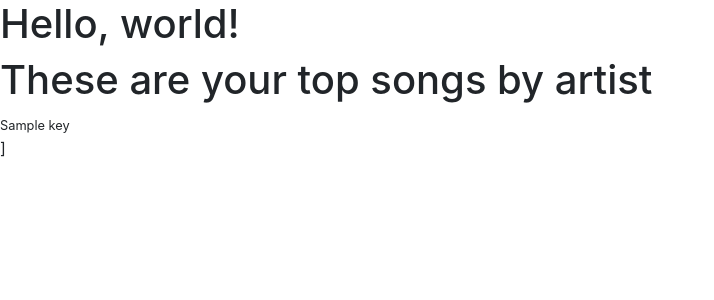
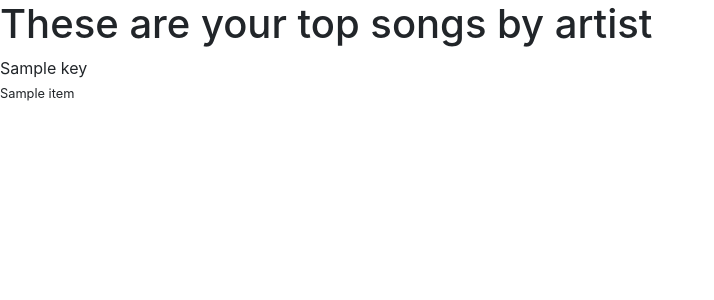
Before and after one commit to nikumar1013/my-spotify-data, a Flask app: template templates/tracks.html in a window 1280 px wide. Shown: the top 300 px of the page, without its empty margins (0-714 px from the left). Run offline with Flask 2, Linux system fonts and the light colour scheme; the template is opened without the code that fills it: most values are stand-ins (such as "Sample title", 1, 10 or a date in 2020); some libraries are stand-ins or nearby versions.

Commit message:
fixed formatting issue

```diff
--- a/main.py
+++ b/main.py
@@ -5,6 +5,7 @@ from flask import Flask, request, redirect, g, render_template
 from urllib.parse import quote
 
 app = Flask(__name__)
+
 
 # API Keys
 client_id = "26b7856504274aaf8e73196314a11837"
@@ -125,19 +126,19 @@ def display_top_tracks_by_artist():
     # Obtain an access token and use it to access the Spotify API
     auth_header = {"Authorization": "Bearer {}".format(access_token)}
     top_tracks_by_artist_data = get_top_tracks_by_artist(auth_header)
-
-    # Convert every id in the dictionary to a name
-    temp_dict = {}
-    for artist_id in top_tracks_by_artist_data:
-        temp_list = []
-        track_id_list = top_tracks_by_artist_data.get(artist_id)
-        for track_id in track_id_list:
-            track_name = convert_id_to_name(auth_header, 'tracks', track_id)
-            temp_list.append(track_name)
-        artist_name = convert_id_to_name(auth_header, 'artists', artist_id)
-        temp_dict[artist_name] = temp_list
-    top_tracks_by_artist_data = temp_dict
-    print(top_tracks_by_artist_data)
+    if len(tracks_cache) == 0:
+        # Convert every id in the dictionary to a name
+        temp_dict = {}
+        for artist_id in top_tracks_by_artist_data:
+            temp_list = []
+            track_id_list = top_tracks_by_artist_data.get(artist_id)
+            for track_id in track_id_list:
+                track_name = convert_id_to_name(auth_header, 'tracks', track_id)
+                temp_list.append(track_name)
+            artist_name = convert_id_to_name(auth_header, 'artists', artist_id)
+            temp_dict[artist_name] = temp_list
+        top_tracks_by_artist_data = temp_dict
+        tracks_cache = top_tracks_by_artist_data
 
     # Render HTML with the desired data
     return render_template("tracks.html", content=top_tracks_by_artist_data)
--- a/templates/tracks.html
+++ b/templates/tracks.html
@@ -11,11 +11,13 @@
     <title>Your Top Tracks Sorted By Artist</title>
   </head>
   <body>
-    <h1>Hello, world!</h1>
     <header>
     <h1>These are your top songs by artist</h1>
     {% for key in content %}
-    <small> {{ key }} <br> </small>]
+    <large>{{ key }}<br> </large>
+    {% for item in content[key] %}
+      <small>{{ item }} <br> </small>
+    {% endfor %}
     {% endfor %}
     </header>
 
```
